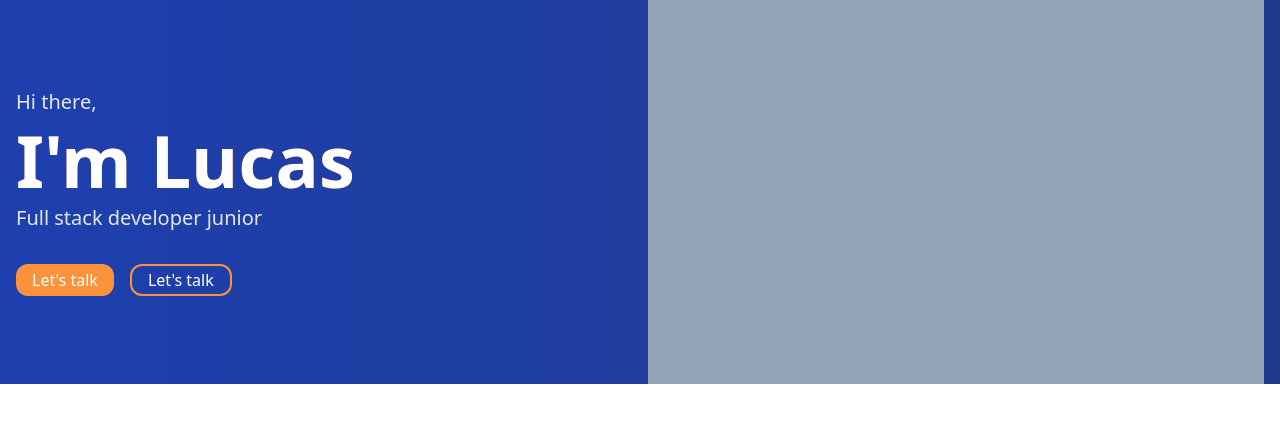
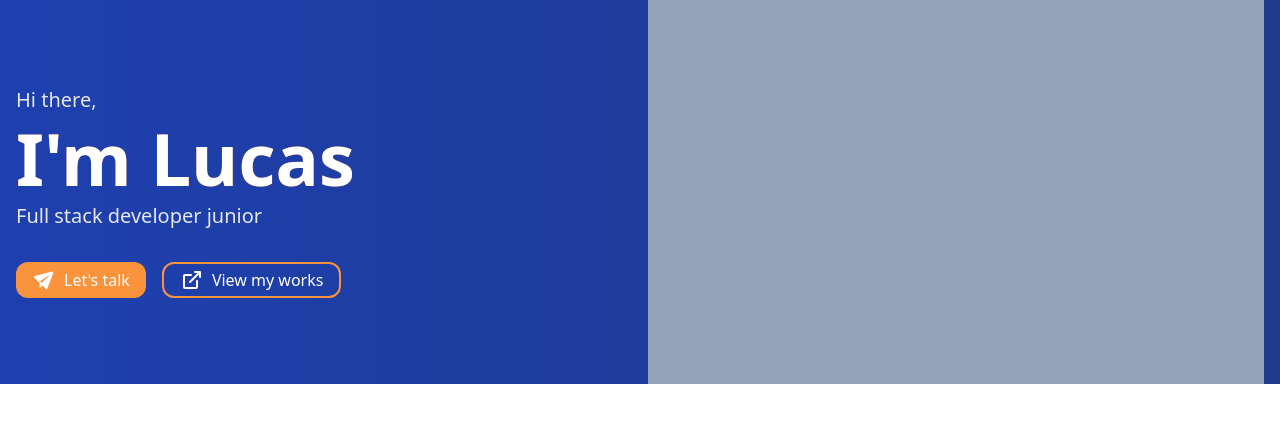
Before and after one commit to Lukynav/ARG-PROGRAMA-FRONTEND, an Angular app in the folder portfolio-frontend/: page / in a window 1280 px wide. Shown: the top 422 px of the page. Built offline with nearby package versions, Linux system fonts and the light colour scheme.

Commit message:
🎨 update button ui

```diff
--- a/portfolio-frontend/src/app/header/header.component.html
+++ b/portfolio-frontend/src/app/header/header.component.html
@@ -9,13 +9,25 @@
         <h1 class="text-white font-bold text-7xl my-2 text-transparent bg-clip-text bg-gradient-to-r from-orange-400 to-red-600">I'm Lucas</h1>
         <p class="text-gray-200 text-xl">Full stack developer junior</p>
         <div class="mt-8 flex gap-4">
-          <a class="text-white h-8 flex items-center px-4 rounded-xl bg-orange-400" href="#">Let's talk</a>
-          <a class="text-white h-8 flex items-center px-4 rounded-xl border-2 border-orange-400" href="#">Let's talk</a>
+
+          <!--Button primary-->
+          <a class="text-white h-9 flex items-center px-4 rounded-xl bg-orange-400 gap-2 hover:shadow-md hover:bg-orange-500" href="#">
+            <img class="w-6" src="../../assets/icon/mail.svg" alt="">
+            <p>Let's talk</p>
+          </a>
+
+          <!--Button secundary-->
+          <a class="text-white h-9 flex items-center px-4 rounded-xl border-2 border-orange-400 gap-2 hover:shadow-md hover:border-orange-500" href="#">
+            <img class="w-6" src="../../assets/icon/redirect.svg" alt="">
+            <p>View my works</p>
+          </a>
+
         </div>
       </div>
 
       <!--PICTURE CONTAINER-->
       <div class="bg-slate-400 w-full h-full hidden md:block">
+
       </div>
 
     </div>
```
Also changed, not shown: portfolio-frontend/src/assets/icon/mail.svg (added), portfolio-frontend/src/assets/icon/redirect.svg (added).
